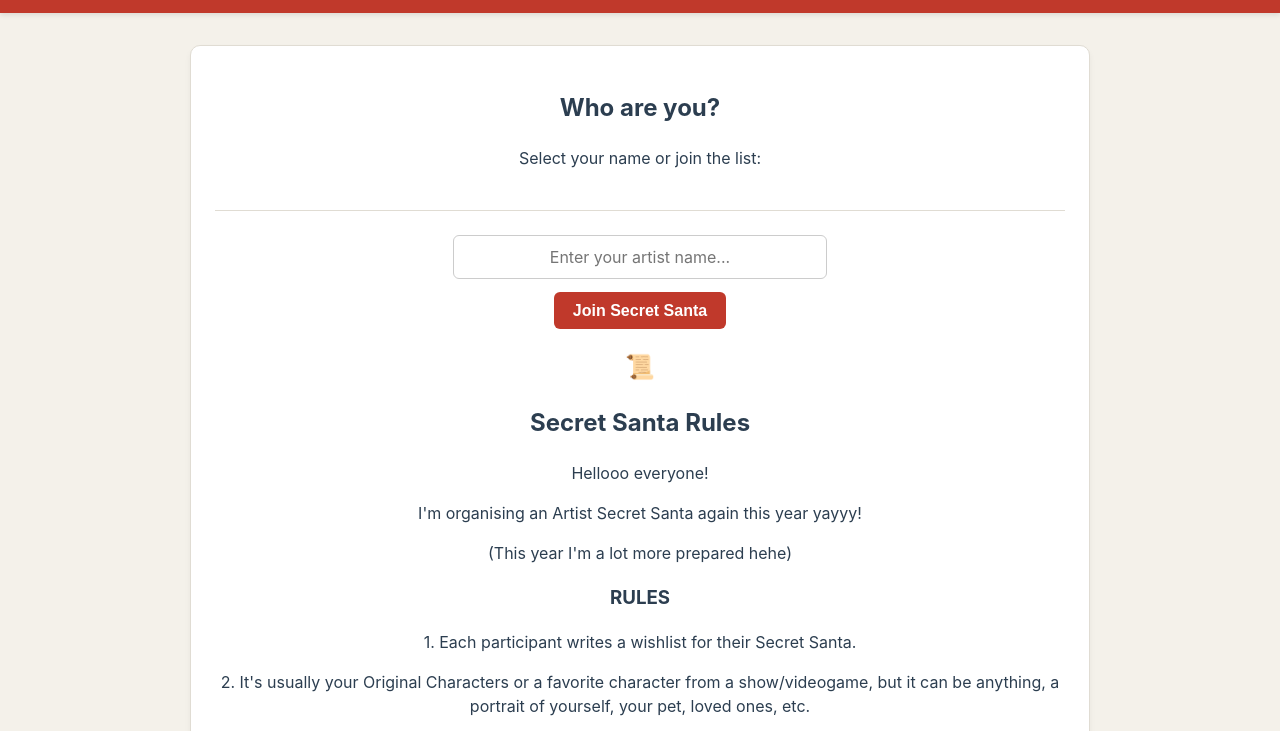
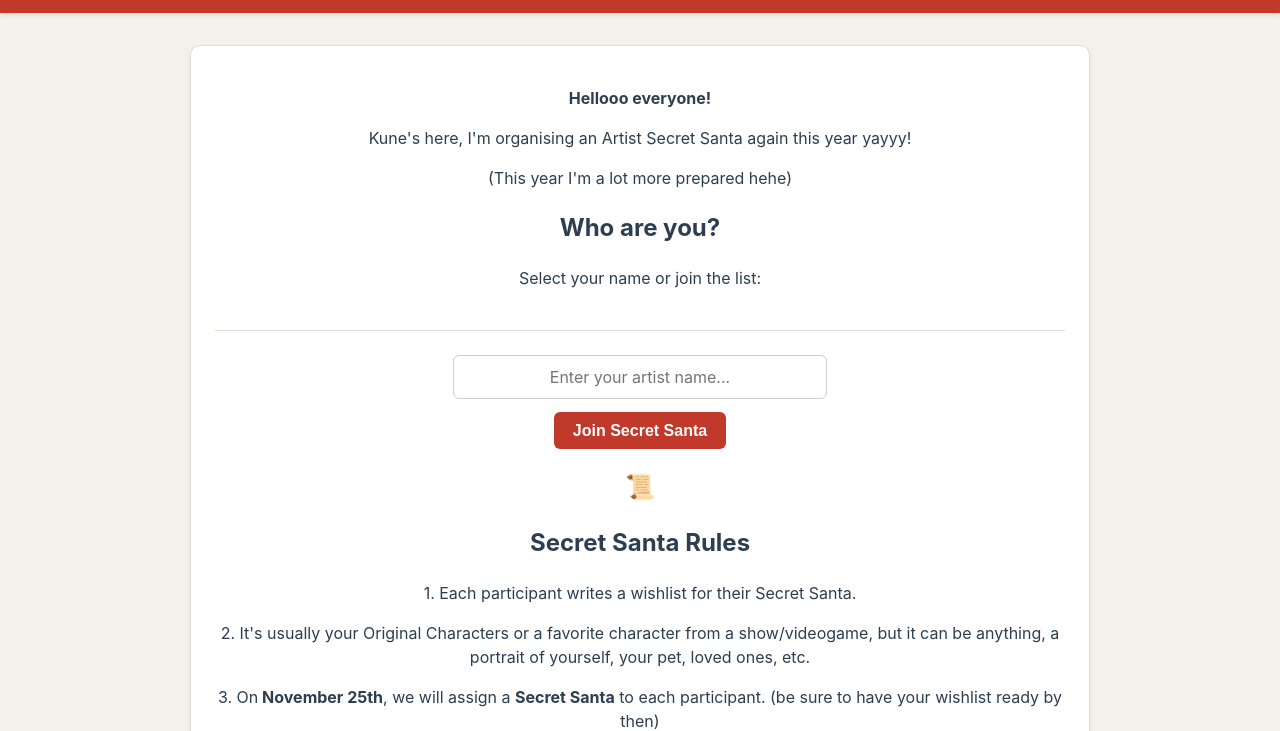
Before and after one commit to theduyphm/artist-secret-santa, a plain HTML site: page index.html in a window 1280 px wide. Shown: the part 55-786 px from the top of the page. Drawn offline with nearby package versions, Linux system fonts and the light colour scheme; no server answers.

Commit message:
text againnnnn

```diff
--- a/index.html
+++ b/index.html
@@ -20,6 +20,10 @@
     <main>
         <!-- LOGIN / USER SELECT VIEW -->
         <section id="login-view" class="card">
+            <p><strong>Hellooo everyone!</strong> </p>
+            <p>Kune's here, I'm organising an Artist Secret Santa again this year yayyy! </p>
+            <p>(This year I'm a lot more prepared hehe)</p>
+
             <h2>Who are you?</h2>
             <p>Select your name or join the list:</p>
             <div id="user-list" class="user-grid"></div>
@@ -36,11 +40,7 @@
             <div class="rules-content">
                 <h2>📜</h2>
                 <h2>Secret Santa Rules</h2>
-                <p>Hellooo everyone!</p>
-                <p>I'm organising an Artist Secret Santa again this year yayyy! </p>
-                <p>(This year I'm a lot more prepared hehe)</p>
 
-                <h3>RULES</h3>
                 <p>1. Each participant writes a wishlist for their Secret Santa.</p>
                 <p>2. It's usually your Original Characters or a favorite character from a show/videogame, but it can be
                     anything, a portrait of yourself, your pet, loved ones, etc.</p>
```
